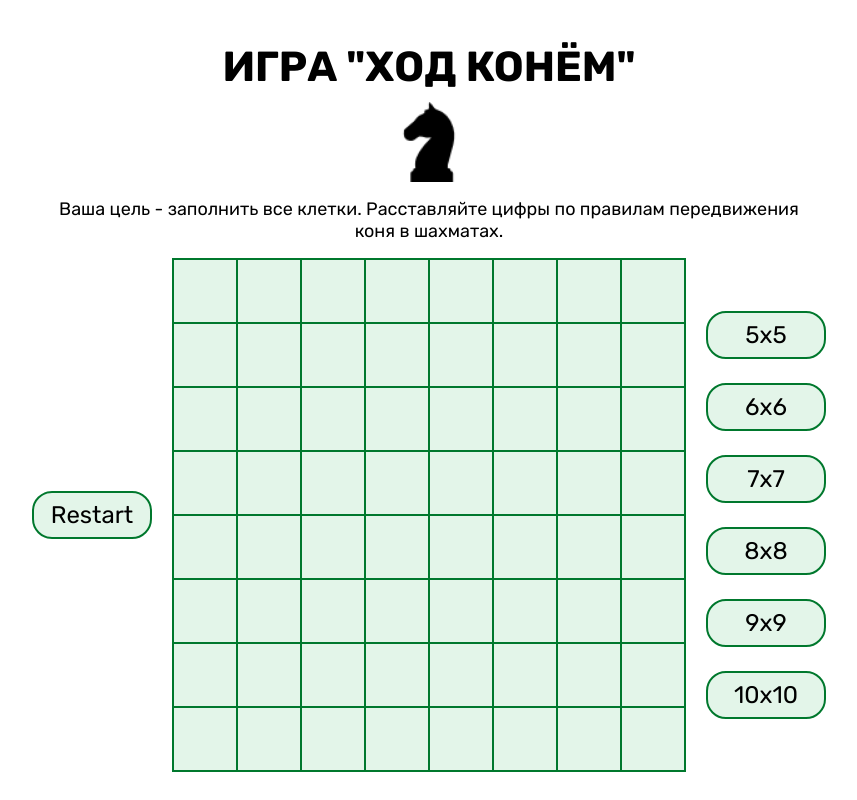
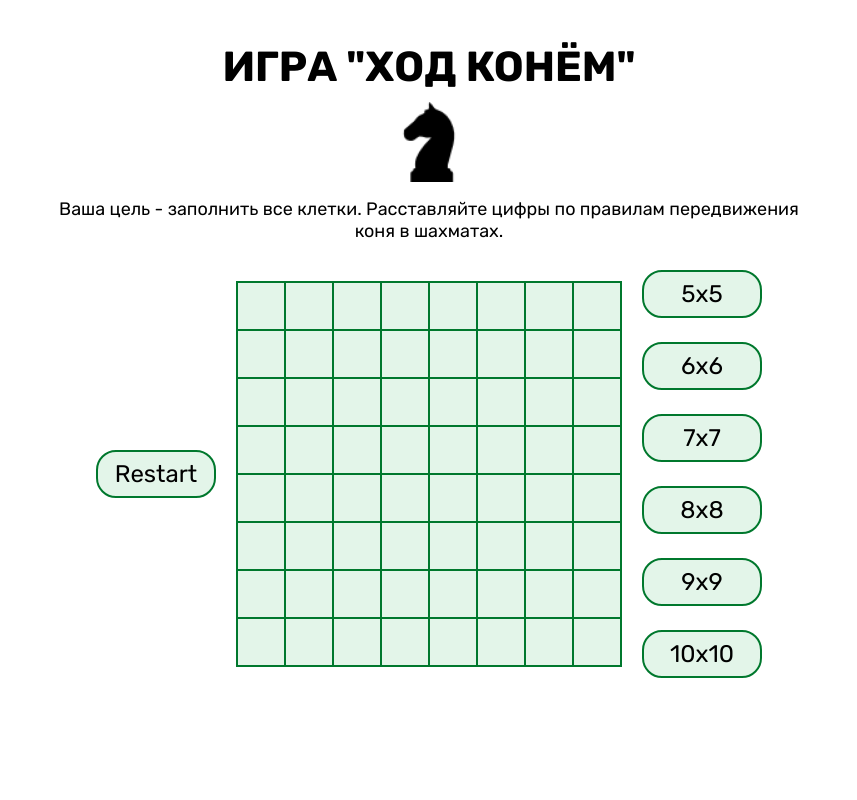
Before and after one commit to BerezinKonstantin/game_horse_move, a React (Create React App) app: page / in a window 1280 px wide. Shown: the whole page, without its empty margins (211-1068 px from the left). Built offline with nearby package versions, Linux system fonts and the light colour scheme.

Commit message:
fix sizes

```diff
--- a/src/App.scss
+++ b/src/App.scss
@@ -7,22 +7,22 @@ $main-font: "Rubik", sans-serif;
 $font-size-s: 18px;
 $font-size-m: 24px;
 $cell-size-xs: 31px;
-$cell-size-s: 38px;
+$cell-size-s: 39px;
 $cell-size-m: 48px;
 $cell-size-l: 64px;
 
 @mixin board-size($num) {
   width: calc($cell-size-l * $num);
   height: calc($cell-size-l * $num);
-  @media screen and (max-width: 768px) {
+  @media screen and (min-width: 768px) {
     width: calc($cell-size-m * $num);
     height: calc($cell-size-m * $num);
   }
-  @media screen and (max-width: 390px) {
+  @media screen and (min-width: 390px) and (max-width: 767px) {
     width: calc($cell-size-s * $num);
     height: calc($cell-size-s * $num);
   }
-  @media screen and (max-width: 330px) {
+  @media screen and (min-width: 320px) and (max-width: 389px) {
     width: calc($cell-size-xs * $num);
     height: calc($cell-size-xs * $num);
   }
@@ -82,7 +82,7 @@ $cell-size-l: 64px;
   font-size: 42px;
   font-weight: 700;
   margin: 42px auto 0;
-  @media screen and (max-width: 425px) {
+  @media screen and (max-width: 390px) {
     font-size: 28px;
     margin: 20px auto 0;
   }
@@ -92,7 +92,7 @@ $cell-size-l: 64px;
   font-size: $font-size-s;
   font-weight: 400;
   margin: 16px auto;
-  @media screen and (max-width: 425px) {
+  @media screen and (max-width: 390px) {
     width: 90%;
     margin: 12px auto 0;
   }
@@ -109,7 +109,7 @@ $cell-size-l: 64px;
   min-height: 100%;
   font-size: $font-size-m;
   font-weight: 700;
-  @media screen and (max-width: 425px) {
+  @media screen and (max-width: 390px) {
     font-size: $font-size-s;
   }
 }
@@ -117,7 +117,7 @@ $cell-size-l: 64px;
   width: 80px;
   height: 80px;
   margin: 10px auto 0;
-  @media screen and (max-width: 425px) {
+  @media screen and (max-width: 390px) {
     width: 40px;
     height: 40px;
   }
@@ -182,16 +182,16 @@ $cell-size-l: 64px;
   &:hover {
     background-color: darken($primary-color, $blackout-percent);
   }
-  @media screen and (max-width: 768px) {
+  @media screen and (min-width: 768px) {
     width: $cell-size-m;
     height: $cell-size-m;
   }
-  @media screen and (max-width: 390px) {
+  @media screen and (min-width: 390px) and (max-width: 767px) {
     width: $cell-size-s;
     height: $cell-size-s;
     font-size: $font-size-s;
   }
-  @media screen and (max-width: 330px) {
+  @media screen and (min-width: 320px) and (max-width: 389px) {
     width: $cell-size-xs;
     height: $cell-size-xs;
     font-size: $font-size-s;
```
